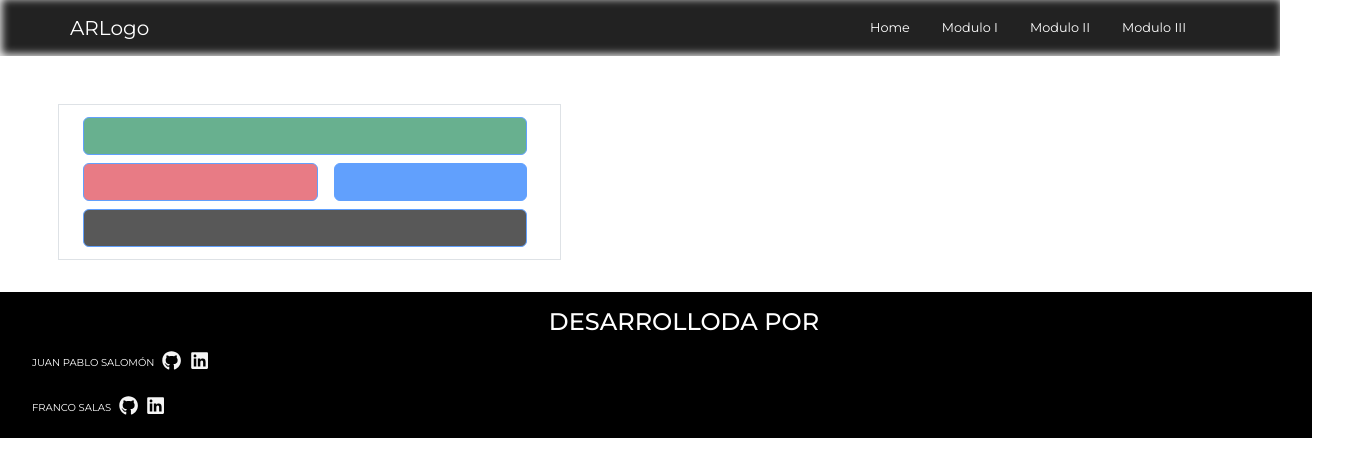
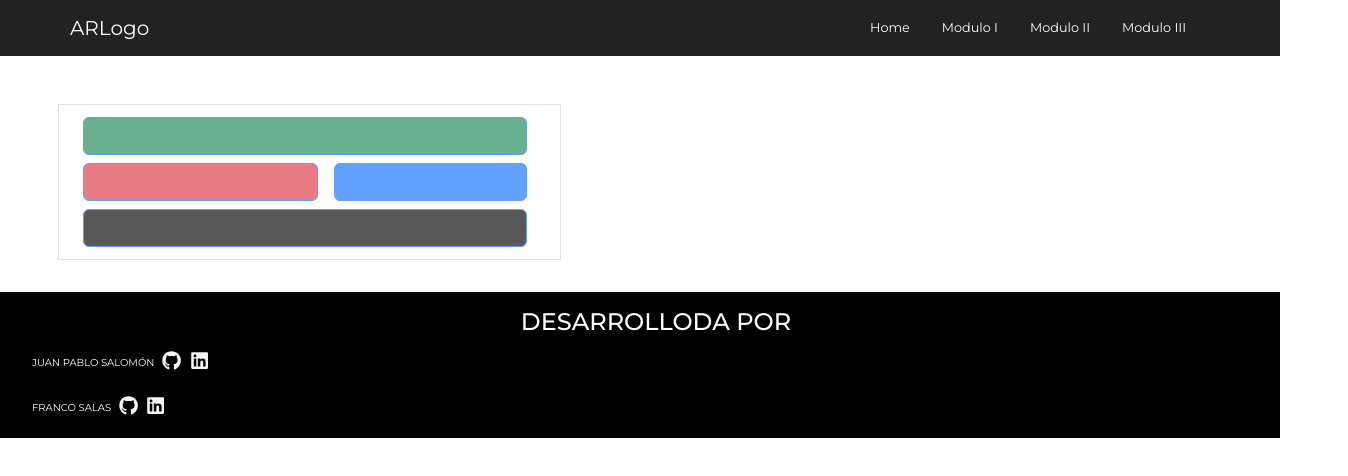
Before and after one commit to Fsalasgit/atomicReact, a React (Vite) app: page /template in a window 1280 px wide. Shown: the top 476 px of the page, 1348 px wide, since content can reach past the window. Built offline with nearby package versions, Linux system fonts and the light colour scheme.

Commit message:
revertiendo footer

```diff
--- a/src/App.jsx
+++ b/src/App.jsx
@@ -29,6 +29,7 @@ function App() {
         <Route path='/template' element={<TemplatePage />} />
       </Routes>
 
+
       <FooterSite />
 
 <script src="https://cdn.jsdelivr.net/npm/react/umd/react.production.min.js" crossorigin></script>
--- a/src/component/webComponents/FooterSite.jsx
+++ b/src/component/webComponents/FooterSite.jsx
@@ -4,12 +4,12 @@ import { FaGithub, FaLinkedin } from 'react-icons/fa';
 const FooterSite = () => {
   return (
     <>
-      <footer className="container-fluid footer">
-        <div className="row">
+      <footer className="footer">
+
           <h4 className='footer__Text text-center'>Desarrolloda por </h4>
           <p className='footer__Text'>juan pablo Salomón<a href="https://github.com/pablopaul01" className='ms-2 footer__link' target='_black'><FaGithub/></a><a href="https://www.linkedin.com/in/juanpablosalomon/" className='ms-2 footer__link' target='_black'><FaLinkedin/></a></p>
           <p className='footer__Text'>Franco Salas<a href="https://github.com/Fsalasgit" className='ms-2 footer__link' target='_black'><FaGithub/></a><a href="https://www.linkedin.com/in/franco-exequiel-salas-bb639a208/" className='ms-2 footer__link' target='_black'><FaLinkedin/></a></p>
-        </div>
+
       </footer>
 
     </>
--- a/src/sass/components/footerSite.scss
+++ b/src/sass/components/footerSite.scss
@@ -3,6 +3,8 @@
     color: white;
     margin-top: 2rem;
     padding: 1rem 0 0.2rem 2rem;
+    position: relative;
+    bottom: -80%;
 }
 
 .footer__Text{
--- a/src/sass/components/navbarSite.scss
+++ b/src/sass/components/navbarSite.scss
@@ -1,6 +1,5 @@
 .navbarSite{
     background-color: rgba(0, 0, 0, 0.867);
-    box-shadow: 0.1rem -0.1rem 0.5rem white inset;
 
 }
 
--- a/src/sass/main.scss
+++ b/src/sass/main.scss
@@ -2,6 +2,7 @@
 
 @import "./components/navbarSite.scss";
 @import "./components/footerSite.scss";
+
 
 
 *{
```
Also changed, not shown: src/pages/AtomsPages.jsx (line endings or trailing spaces), src/pages/TemplatePage.jsx (indentation only).
